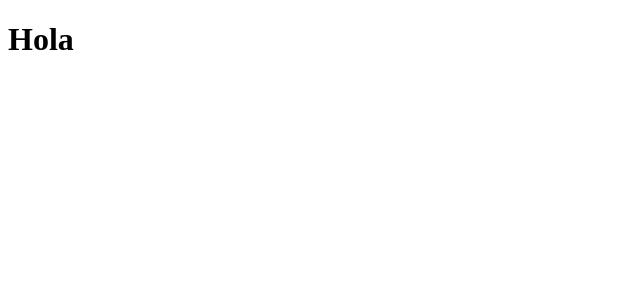
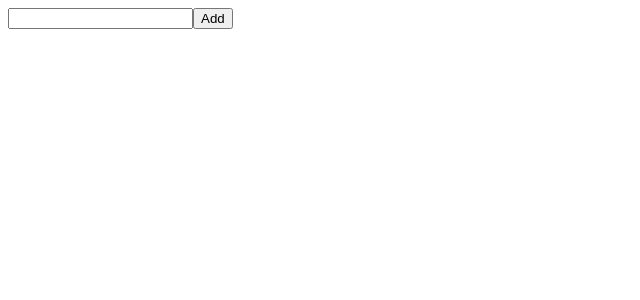
Before and after one commit to albasmg/to-do, a React (Create React App) app: page / in a window 1280 px wide. Shown: the top 300 px of the page, without its empty margins (0-640 px from the left). Built offline with nearby package versions, Linux system fonts and the light colour scheme; a web font is replaced by a local one.

Commit message:
✨ Add input and pending tasks

```diff
--- a/src/App.js
+++ b/src/App.js
@@ -1,8 +1,23 @@
-import React from 'react';
-import './App.css';
+import React, { useState } from 'react';
+import Form from './components/Form/Form';
+import PendingTasks from './components/PendingTasks/PendingTasks';
 
 const App = () => {
-  return <h1>Hola</h1>;
+  const [task, setTask] = useState('');
+  const [pendingTasks, setPendingTasks] = useState([]);
+
+  const handleButton = () => {
+    setPendingTasks([...pendingTasks, task]);
+  };
+
+  const handleInputChange = (ev) => setTask(ev.target.value);
+
+  return (
+    <>
+      <Form onButtonClick={handleButton} onFormChange={handleInputChange} />
+      {pendingTasks.length > 0 && <PendingTasks tasks={pendingTasks} />}
+    </>
+  );
 };
 
 export default App;
--- /dev/null
+++ b/src/components/Form/Form.jsx
@@ -0,0 +1,12 @@
+import React from 'react';
+
+const Form = ({ onButtonClick, onFormChange }) => {
+  return (
+    <div>
+      <input type="text" onChange={(ev) => onFormChange(ev)}></input>
+      <button onClick={() => onButtonClick()}>Add</button>
+    </div>
+  );
+};
+
+export default Form;
--- /dev/null
+++ b/src/components/PendingTasks/PendingTasks.jsx
@@ -0,0 +1,13 @@
+import React from 'react';
+
+const PendingTasks = ({ tasks }) => {
+  return (
+    <div>
+      {tasks.map((task) => (
+        <p>{task}</p>
+      ))}
+    </div>
+  );
+};
+
+export default PendingTasks;
```
Also changed, not shown: src/App.css (deleted).
